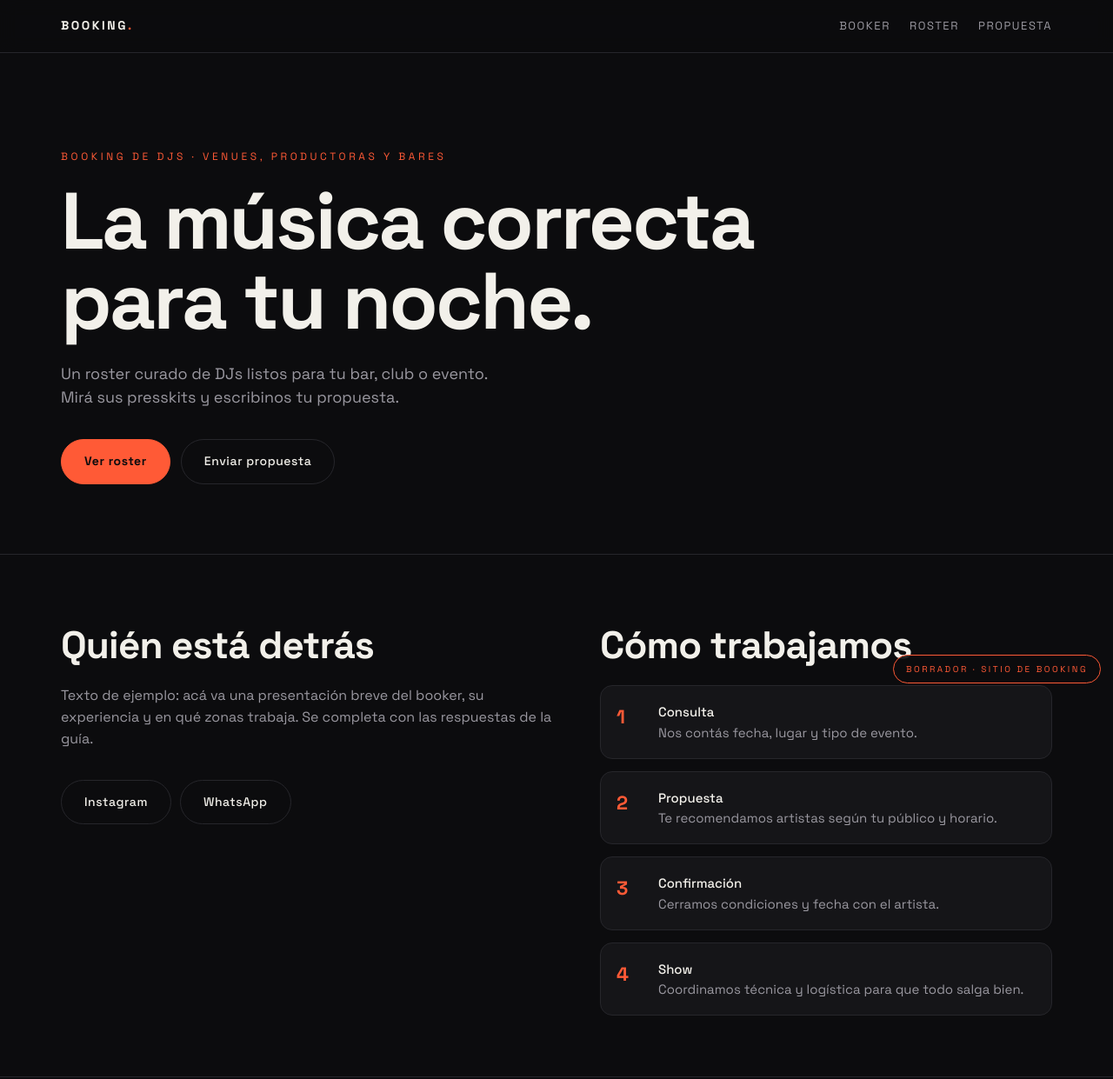
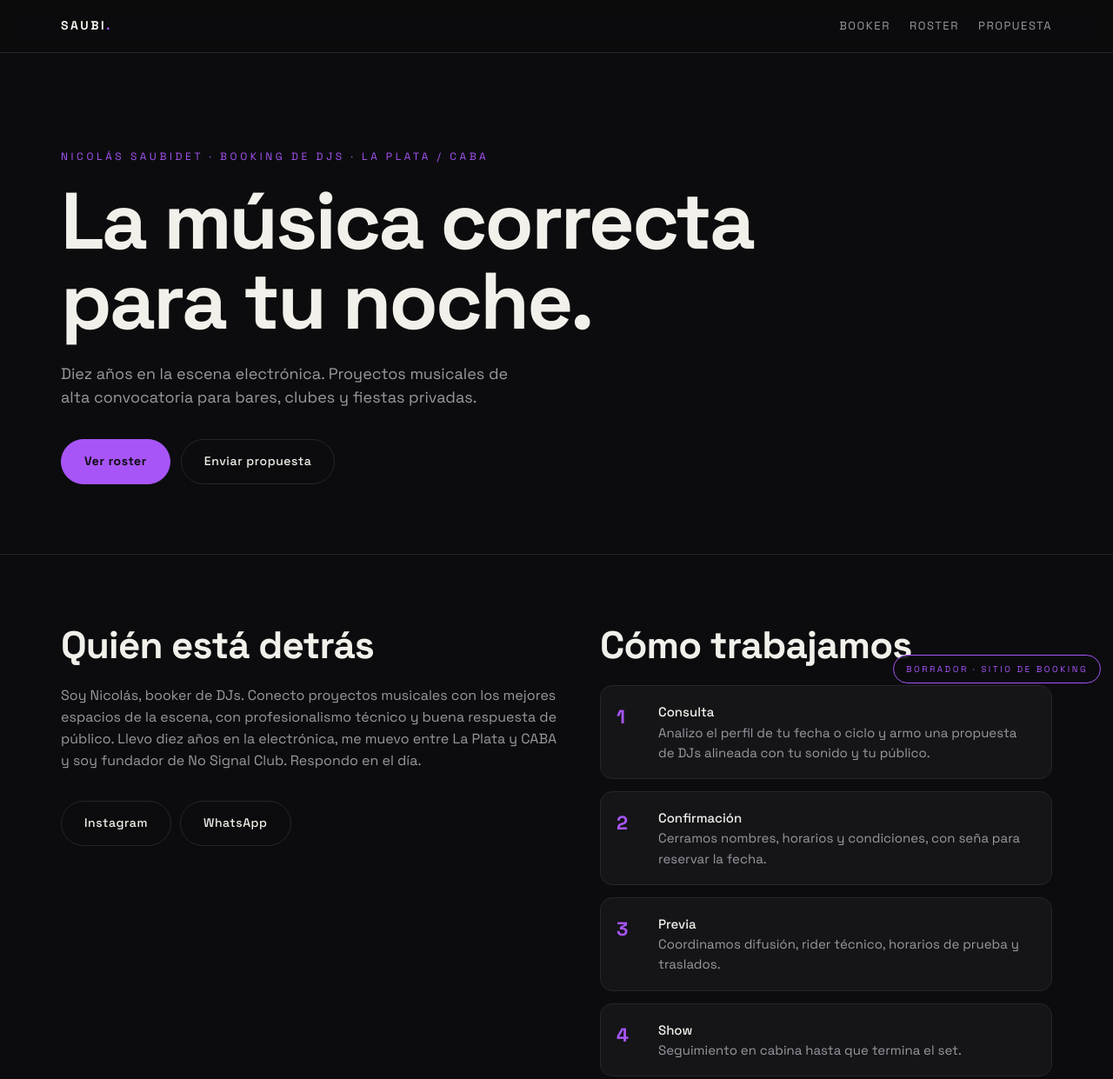
Before and after one commit to NVLOP-Oficial/booker, a plain HTML site: page index.html in a window 1280 px wide. Shown: the top 1241 px of the page at 87% size. Drawn offline with Linux system fonts and the light colour scheme.

Commit message:
Datos reales de Nicolas, acento purpura
Co-Authored-By: Claude Sonnet 5.5 <noreply@anthropic.com>

```diff
--- a/index.html
+++ b/index.html
@@ -9,7 +9,7 @@
 <link rel="preconnect" href="https://fonts.googleapis.com">
 <link href="https://fonts.googleapis.com/css2?family=Space+Grotesk:wght@400;500;700&display=swap" rel="stylesheet">
 <style>
-:root{--bg:#0c0c0e;--panel:#151518;--line:#26262b;--txt:#f2f0ea;--mute:#9a98a0;--acc:#ff5a36}
+:root{--bg:#0c0c0e;--panel:#151518;--line:#26262b;--txt:#f2f0ea;--mute:#9a98a0;--acc:#a855f7}
 @media (prefers-color-scheme:light){:root{--bg:#0c0c0e}}
 *{box-sizing:border-box;margin:0;padding:0}
 html{scroll-behavior:smooth}
@@ -114,7 +114,7 @@ footer{padding:36px 0;border-top:1px solid var(--line);color:var(--mute);font-si
     <div class="full fb">
       <button class="btn p" type="submit">Enviar por WhatsApp</button>
       <a class="btn" id="mailbtn" href="#">Enviar por mail</a>
-      <span class="note">Se abre tu WhatsApp con la propuesta ya escrita.</span>
+      <span class="note">Se abre tu WhatsApp con la propuesta ya escrita. Conviene consultar con unas 2 semanas de anticipación.</span>
     </div>
   </form>
 </div></section>
@@ -125,16 +125,16 @@ footer{padding:36px 0;border-top:1px solid var(--line);color:var(--mute);font-si
 <script>
 /* ===== DATOS EDITABLES (luego salen de la planilla de Google) ===== */
 const BOOKER={
-  nombre:"Booking",
-  eyebrow:"Booking de DJs · Venues, productoras y bares",
+  nombre:"Saubi",
+  eyebrow:"Nicolás Saubidet · Booking de DJs · La Plata / CABA",
   titulo:"La música correcta para tu noche.",
-  tagline:"Un roster curado de DJs listos para tu bar, club o evento. Mirá sus presskits y escribinos tu propuesta.",
-  sobre:"Texto de ejemplo: acá va una presentación breve del booker, su experiencia y en qué zonas trabaja. Se completa con las respuestas de la guía.",
-  pasos:[["Consulta","Nos contás fecha, lugar y tipo de evento."],["Propuesta","Te recomendamos artistas según tu público y horario."],["Confirmación","Cerramos condiciones y fecha con el artista."],["Show","Coordinamos técnica y logística para que todo salga bien."]],
-  introForm:"Completá lo que sepas y te respondemos a la brevedad.",
-  whatsapp:"",   /* ej: 5492215551234 (con código de país, sin + ni espacios) */
-  mail:"",       /* ej: booking@ejemplo.com */
-  redes:[["Instagram","#"],["WhatsApp","#"]]
+  tagline:"Diez años en la escena electrónica. Proyectos musicales de alta convocatoria para bares, clubes y fiestas privadas.",
+  sobre:"Soy Nicolás, booker de DJs. Conecto proyectos musicales con los mejores espacios de la escena, con profesionalismo técnico y buena respuesta de público. Llevo diez años en la electrónica, me muevo entre La Plata y CABA y soy fundador de No Signal Club. Respondo en el día.",
+  pasos:[["Consulta","Analizo el perfil de tu fecha o ciclo y armo una propuesta de DJs alineada con tu sonido y tu público."],["Confirmación","Cerramos nombres, horarios y condiciones, con seña para reservar la fecha."],["Previa","Coordinamos difusión, rider técnico, horarios de prueba y traslados."],["Show","Seguimiento en cabina hasta que termina el set."]],
+  introForm:"Contanos de tu fecha y te respondo en menos de 24 h. Armemos juntos algo que funcione.",
+  whatsapp:"5492215572635",
+  mail:"Nicosaubi77@gmail.com",
+  redes:[["Instagram","https://instagram.com/Nico_saubi"],["WhatsApp","https://wa.me/5492215572635"]]
 };
 const ROSTER=[
   {nombre:"OCON",estilo:"Techno · Trance · Dark Tech",ciudad:"Buenos Aires",foto:"assets/ocon.jpg",pos:"50% 30%",link:"https://nvlop-oficial.github.io/ocon/"},
```
